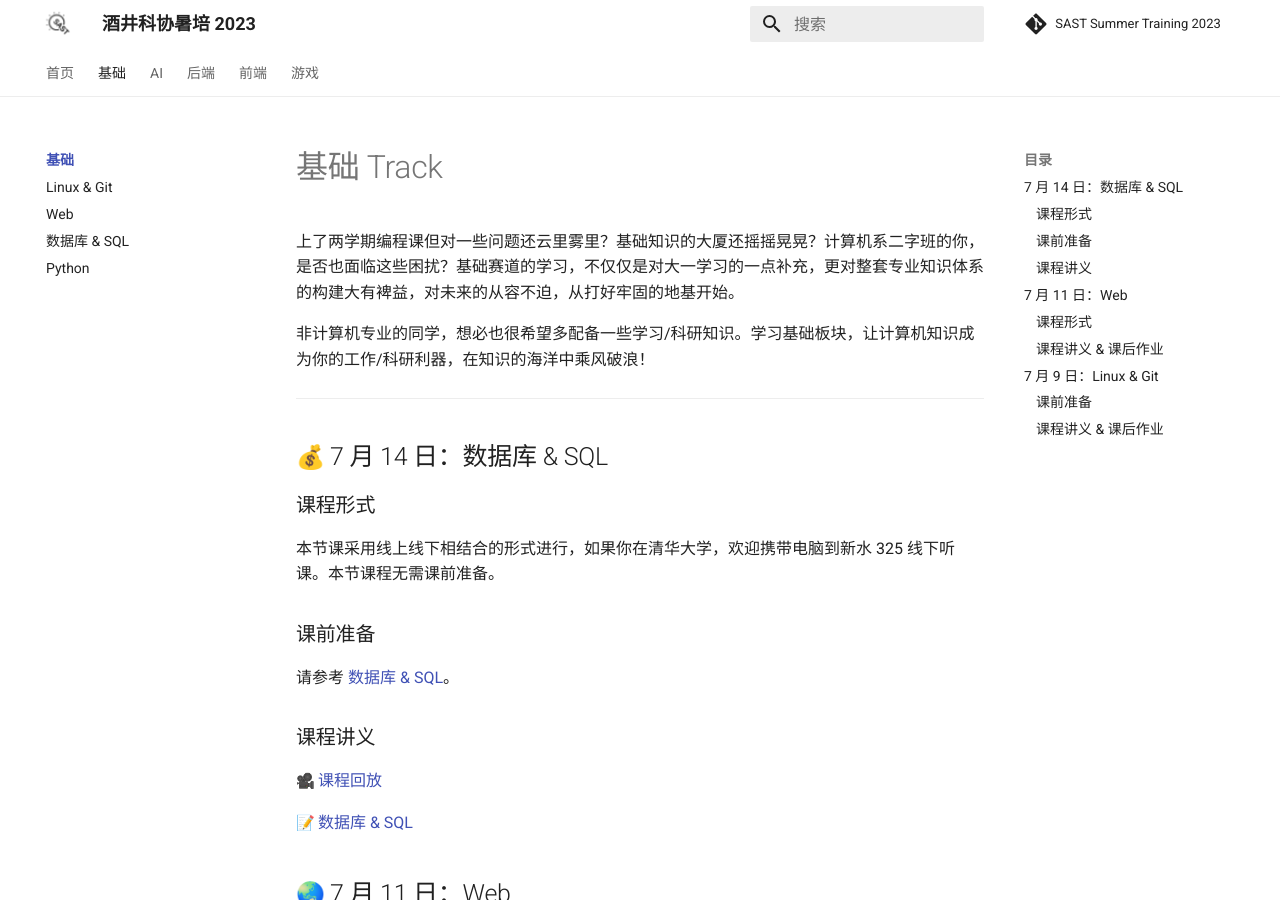
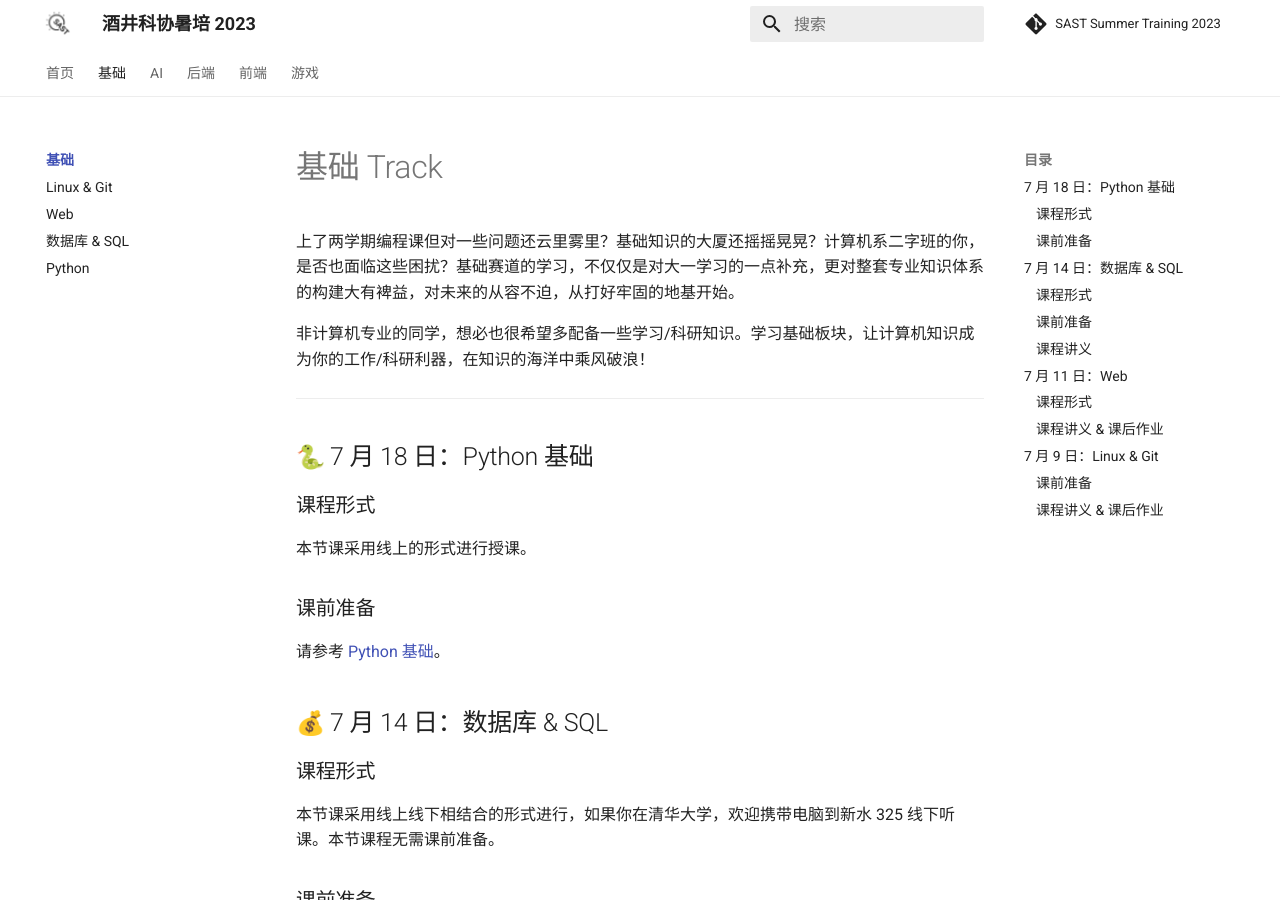
Before and after one commit to sast-summer-training-2023/sast-summer-training-2023.github.io, an MkDocs documentation site: the page built from docs/basic/index.md, in a window 1280 px wide and 900 px high. Built offline with MkDocs 1.6.1 and Material for MkDocs 9.7.7, drawn with Linux system fonts in a browser that asks for light colours; emoji names are drawn with the system emoji font; comment, search, counter and statistics services are not loaded.

Commit message:
feat(python): preparation link on basic track page

```diff
--- a/docs/basic/index.md
+++ b/docs/basic/index.md
@@ -5,6 +5,16 @@
 非计算机专业的同学，想必也很希望多配备一些学习/科研知识。学习基础板块，让计算机知识成为你的工作/科研利器，在知识的海洋中乘风破浪！
 
 ---
+
+## :snake: 7 月 18 日：Python 基础
+
+### 课程形式
+
+本节课采用线上的形式进行授课。
+
+### 课前准备
+
+请参考 [Python 基础](/basic/python/#_1)。
 
 ## :moneybag: 7 月 14 日：数据库 & SQL
 
```
Also changed, not shown: docs/index.md (+1 -2 lines).
